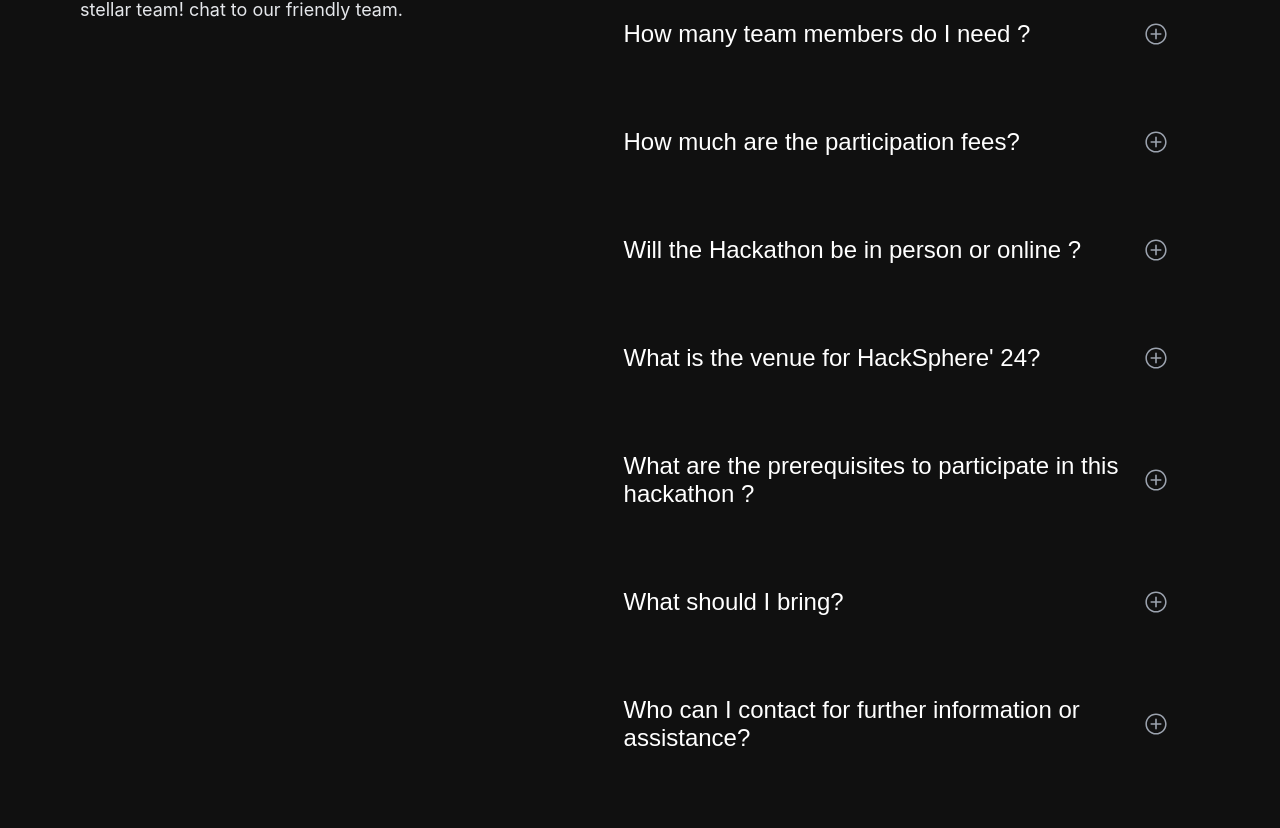
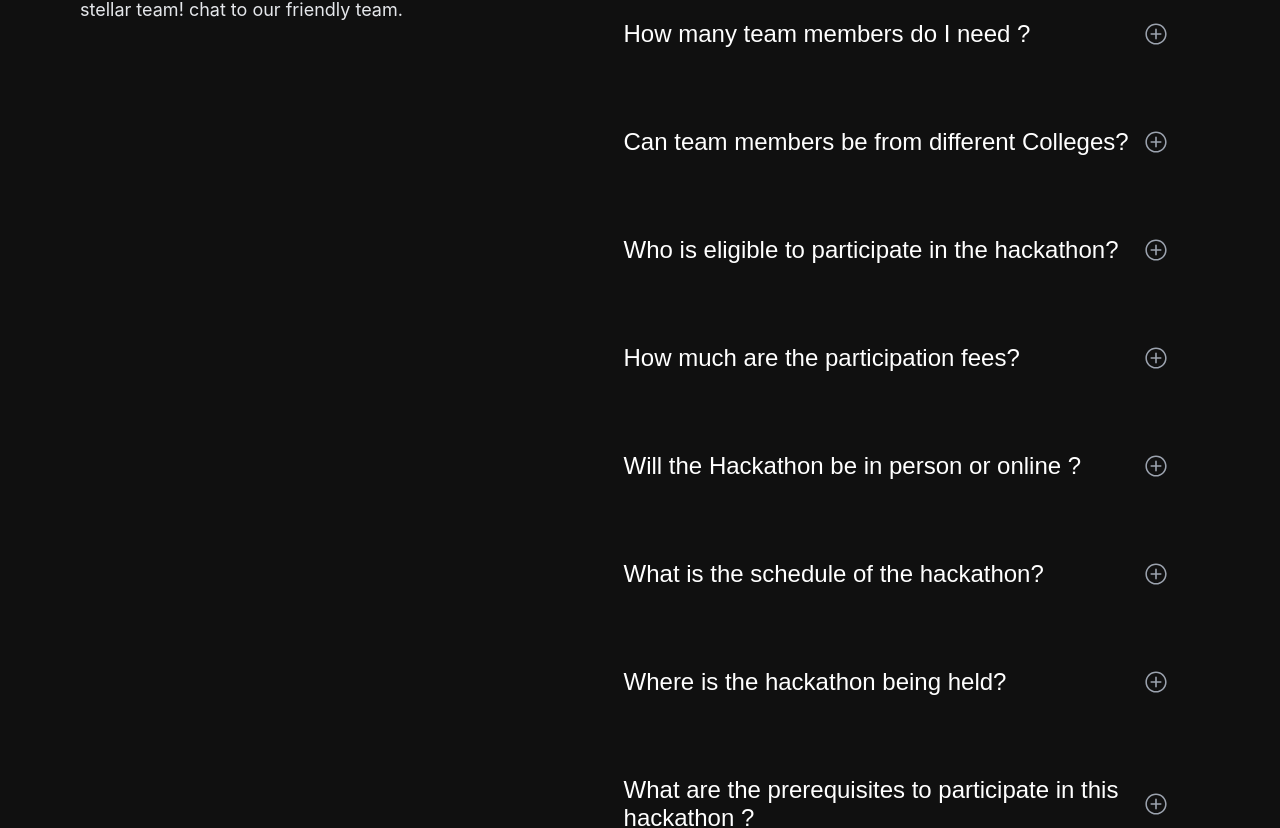
Before and after one commit to thisisthesarath/Hack-Sphere, a Next.js app: page /faq in a window 1280 px wide. Shown: the part 952-1780 px from the top of the page. Built offline with nearby package versions, Linux system fonts and the light colour scheme; a web font is replaced by a local one.

Commit message:
Final FAQ

```diff
--- a/app/faq/page.jsx
+++ b/app/faq/page.jsx
@@ -31,12 +31,22 @@ export default function FAQ() {
   const data = [
     {
       title: "How do I register ?",
-      content: "Ready to dive in? July 2024 marks the start of pre-registration!",
+      content: "Register on our website at [Registration Link].",
     },
     {
       title: "How many team members do I need ?",
       content:
         "Your team must consist of 3 to 6 members.",
+    },
+    {
+      title: "Can team members be from different Colleges?",
+      content:
+        "Yes, team members can be from different organizations.",
+    },
+    {
+      title: "Who is eligible to participate in the hackathon?",
+      content:
+        "Any College student can participate in this Hackathon",
     },
     {
       title: "How much are the participation fees?",
@@ -48,26 +58,36 @@ export default function FAQ() {
       content: "HackSphere will be conducted in complete offline/in-person mode.",
     },
     {
-      title: "What is the venue for HackSphere' 24?",
+      title: "What is the schedule of the hackathon?",
+      content: "The schedule is available on our website's schedule page.",
+    },
+    {
+      title: "Where is the hackathon being held?",
       content:
         "SRCAS Coimbatore, explore our beautiful campus while thinking about innovating some crazy thing.",
     },
     {
       title: "What are the prerequisites to participate in this hackathon ?",
       content:
-        "No prerequisites are required to participate in this hackathon. This event is open to participants of all skill levels.",
+        "Participation in this hackathon does not require any prior qualifications. Individuals of any skill level are encouraged to take part.",
     },
     {
       title:
         "What should I bring?",
       content:
-        "Every essential thing you need in order to complete your solution.",
+        "All the necessary components required to finish your solution.",
+    },
+    {
+      title:
+        "Will there be mentors or experts available to help during the hackathon?",
+      content:
+        "Yes, mentors will be available throughout the event.",
     },
     {
       title:
         "Who can I contact for further information or assistance?",
       content:
-        "You can mail to hacksphere@gmail.com or check our contact page for more contact details, we're waiting to respond you.",
+        "Feel free to send an email to hacksphere@gmail.com, or visit our contact page for additional contact information. We're eagerly awaiting your message.",
     },
   ];
 
--- a/app/page.js
+++ b/app/page.js
@@ -273,15 +273,14 @@ export default function Home() {
                 className=" text-black text-4xl lg:text-5xl font-medium
                   leading-[2.75rem] tracking-tighter"
               >
-                Join our mailing list!
+                Mail us!
               </p>
               <p
                 className="max-w-[30rem] text-black text-base md:text-sm lg:text-lg
                 font-normal font-['Inter'] leading-6 sm:leading-7 tracking-tight"
               >
-                To stay up-to-date with HackSphere 24, consider subscribing to
-                our mailing list. Helps us share important updates right away
-                with hackers and enthusiasts alike !
+                Have any queries about the hackathon? Whether its about registration, schedules, or rules,
+                we're here to assist you. Email us, and we will get back to you promptly!
               </p>
             </div>
 
--- a/components/NewsLetter/index.jsx
+++ b/components/NewsLetter/index.jsx
@@ -73,13 +73,13 @@ export default function NewsLetter() {
               className="self-stretch text-gray-900 text-3xl md:text-2xl lg:text-3xl
                 font-medium leading-8"
             >
-              Join our newsletter
+              Join our Mailing List
             </div>
             <div
               className="self-stretch text-slate-600 text-lg md:text-base lg:text-xl
                 font-normal leading-[1.75rem]"
             >
-              Sign up to receive updates on our latest events.
+              Through us your queries now!
             </div>
           </div>
 
```
